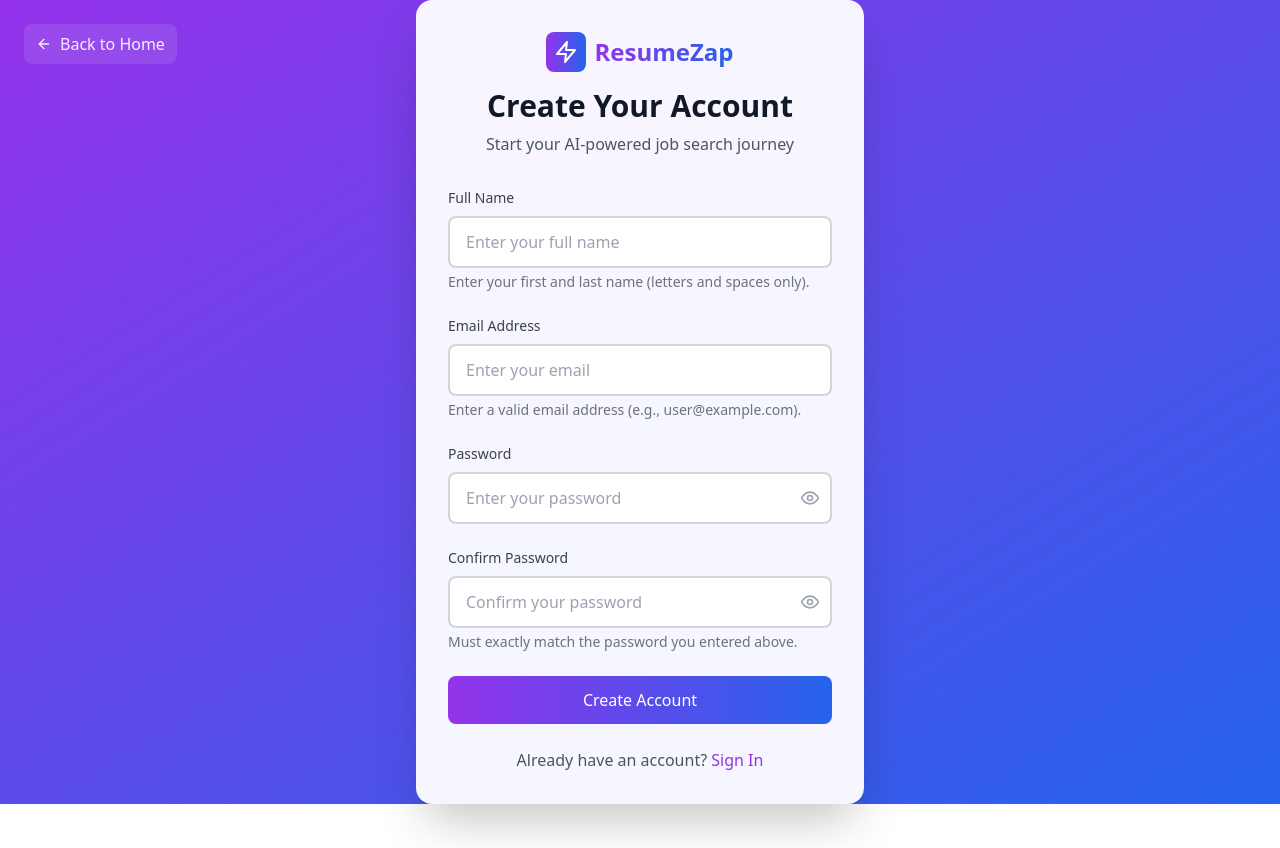
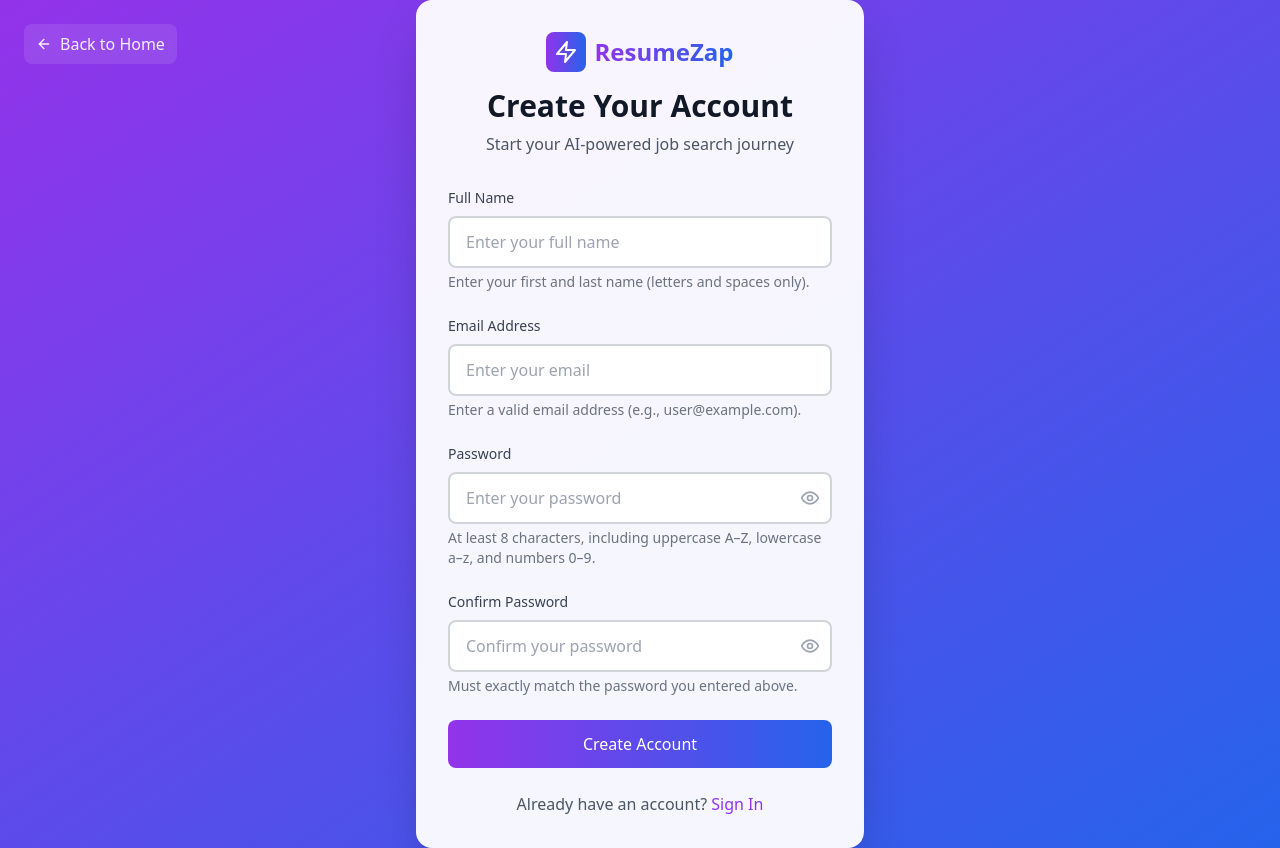
Before and after one commit to egoingalogo/ResumeZap, a React (Vite) app: page /auth in a window 1280 px wide. Both pictures are taken after a click on the button "Sign Up". Before the commit the page ends 804 px from the top, so only its background shows below. Built offline with nearby package versions, Linux system fonts and the light colour scheme; no server answers.

Commit message:
Show password helper text only in registration mode

```diff
--- a/src/pages/AuthPage.tsx
+++ b/src/pages/AuthPage.tsx
@@ -478,6 +478,12 @@ const AuthPage: React.FC = () => {
                   {showPassword ? <EyeOff className="h-5 w-5" /> : <Eye className="h-5 w-5" />}
                 </button>
               </div>
+              {/* Show helper text only in registration mode */}
+              {mode === 'register' && (
+                <p className="mt-1 text-sm text-gray-500 dark:text-gray-400">
+                  At least 8 characters, including uppercase A–Z, lowercase a–z, and numbers 0–9.
+                </p>
+              )}
               {hasError('password') && (
                 <p className="mt-1 text-sm text-red-600 dark:text-red-400">{errors.password}</p>
               )}
```
